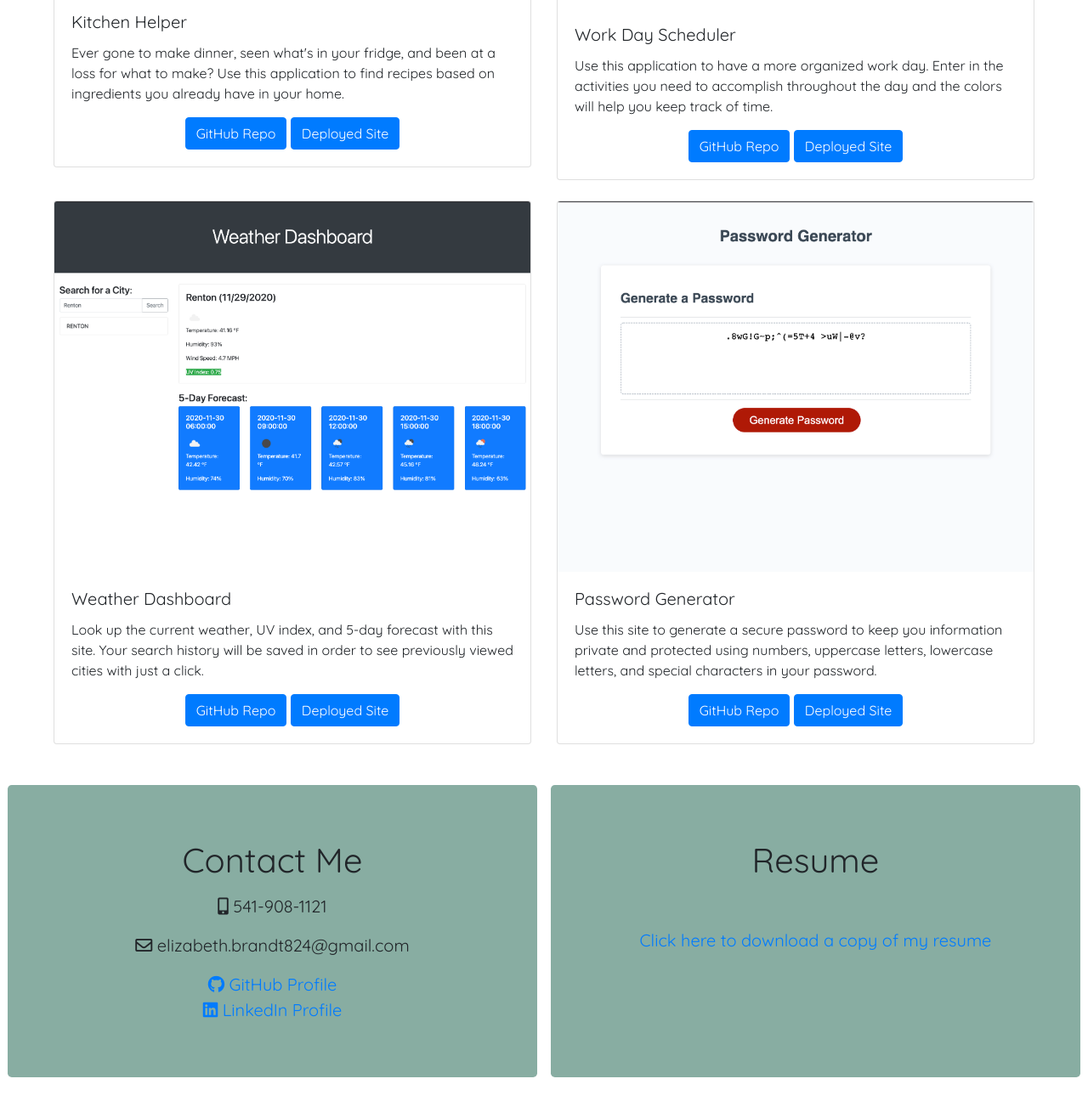
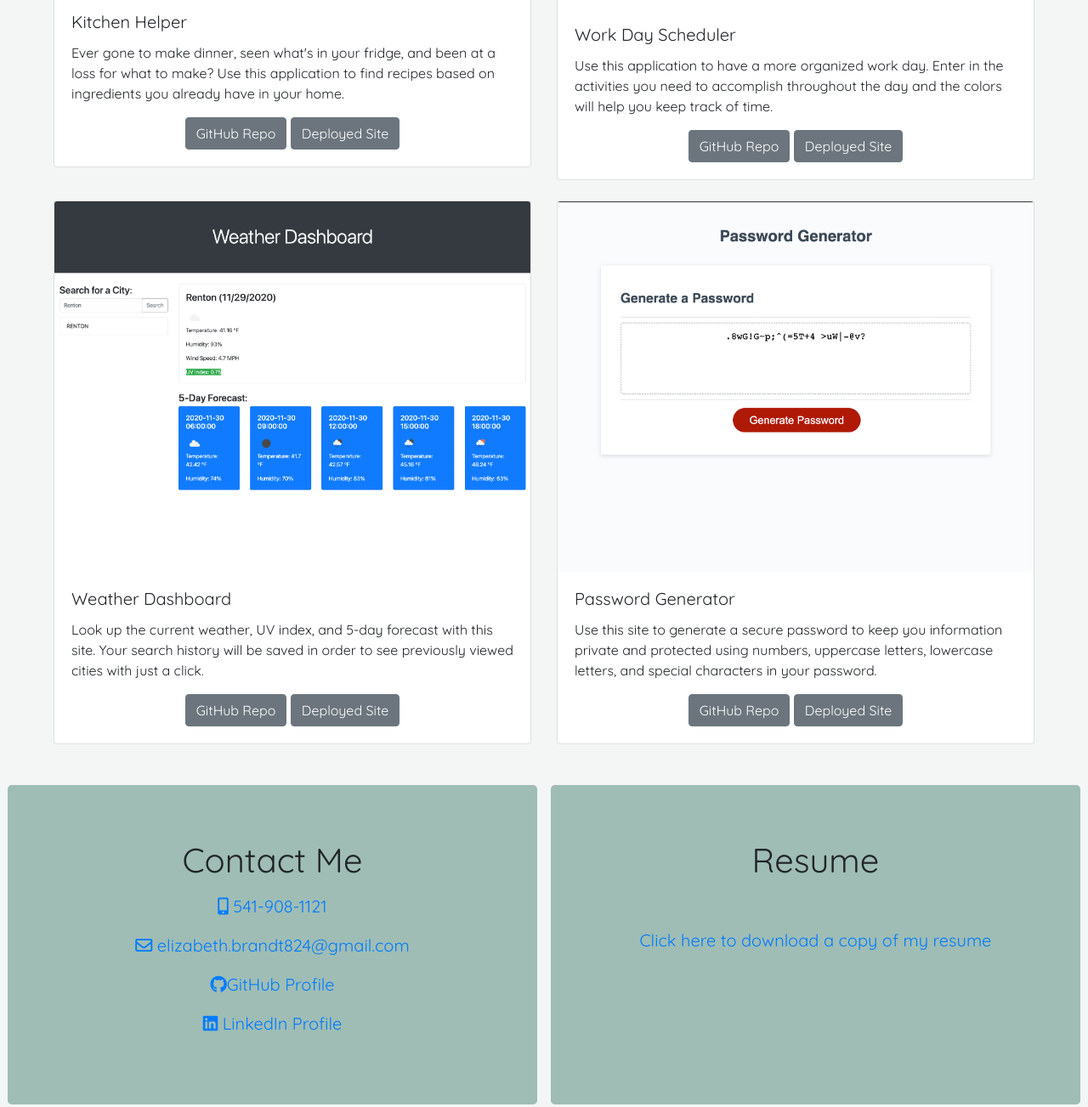
Before and after one commit to elizabethbrandt/My-Portfolio, a plain HTML site: page index.html in a window 1280 px wide. Shown: the part 1260-2563 px from the top of the page at 85% size. Drawn offline with nearby package versions, Linux system fonts and the light colour scheme.

Commit message:
made some color changes

```diff
--- a/assets/css/style.css
+++ b/assets/css/style.css
@@ -2,10 +2,10 @@
     font-family: 'Quicksand', sans-serif;
 }
 
-/* body {
-    background-color: #88ADA2;
-} */
+body {
+    background-color: #f3f6f5;
+}
 
 .green {
-    background-color: #88ADA2;
+    background-color: #9fbdb4;
 }
--- a/index.html
+++ b/index.html
@@ -82,9 +82,9 @@
                             in your home.</p>
                         <div class="text-center">
                             <a href="https://github.com/jkaganovsky/Kitchen-Helper" target="_blank"
-                                class="btn btn-primary">GitHub Repo</a>
+                                class="btn btn-secondary">GitHub Repo</a>
                             <a href="https://jkaganovsky.github.io/Kitchen-Helper/" target="_blank"
-                                class="btn btn-primary">Deployed Site</a>
+                                class="btn btn-secondary">Deployed Site</a>
                         </div>
                     </div>
                 </div>
@@ -101,9 +101,9 @@
                             of time.</p>
                         <div class="text-center">
                             <a href="https://github.com/elizabethbrandt/Work-Day-Scheduler" target="_blank"
-                                class="btn btn-primary">GitHub Repo</a>
+                                class="btn btn-secondary">GitHub Repo</a>
                             <a href="https://elizabethbrandt.github.io/Work-Day-Scheduler/" target="_blank"
-                                class="btn btn-primary">Deployed Site</a>
+                                class="btn btn-secondary">Deployed Site</a>
                         </div>
                     </div>
                 </div>
@@ -120,9 +120,9 @@
                             click.</p>
                         <div class="text-center">
                             <a href="https://github.com/elizabethbrandt/Weather-Dashboard" target="_blank"
-                                class="btn btn-primary">GitHub Repo</a>
+                                class="btn btn-secondary">GitHub Repo</a>
                             <a href="https://elizabethbrandt.github.io/Weather-Dashboard/" target="_blank"
-                                class="btn btn-primary">Deployed Site</a>
+                                class="btn btn-secondary">Deployed Site</a>
                         </div>
                     </div>
                 </div>
@@ -139,10 +139,10 @@
                             your password.</p>
                         <div class="text-center">
                             <a href="https://github.com/elizabethbrandt/Password-Generator"
-                                class="btn btn-primary">GitHub
+                                class="btn btn-secondary">GitHub
                                 Repo</a>
                             <a href="https://elizabethbrandt.github.io/Password-Generator/"
-                                class="btn btn-primary">Deployed
+                                class="btn btn-secondary">Deployed
                                 Site</a>
                         </div>
                     </div>
@@ -159,15 +159,13 @@
 
             <div class="jumbotron col mr-2 text-center green" id="contact-me">
                 <h1 class="display-5 font-weight-normal">Contact Me</h1>
-                <p class="lead pt-2"><i class="fas fa-mobile-alt"></i> 541-908-1121</p>
-                <p class="lead"><i class="far fa-envelope"></i>
-                    elizabeth.brandt824@gmail.com
-                </p>
-                <a href="https://github.com/elizabethbrandt" target="_blank" class="lead"><i class="fab fa-github"></i>
-                    GitHub Profile</a>
-                <br>
-                <a href="https://www.linkedin.com/in/elizabeth-brandt-pnw/" target="_blank" class="lead"><i
-                        class="fab fa-linkedin"></i> LinkedIn Profile</a>
+                <p class="lead pt-2"><a href="tel:541-908-1121"><i class="fas fa-mobile-alt"></i> 541-908-1121</a></p>
+                <p class="lead"><a href="mailto:elizabeth.brandt824@gmail.com"><i class="far fa-envelope"></i>
+                        elizabeth.brandt824@gmail.com</a></p>
+                <p class="lead"><a href="https://github.com/elizabethbrandt" target="_blank" class="lead"><i
+                            class="fab fa-github"></i>GitHub Profile</a></p>
+                <p class="lead"><a href="https://www.linkedin.com/in/elizabeth-brandt-pnw/" target="_blank"
+                        class="lead"><i class="fab fa-linkedin"></i> LinkedIn Profile</a></p>
             </div>
 
             <div class="jumbotron col ml-2 text-center green" id="resume">
```
